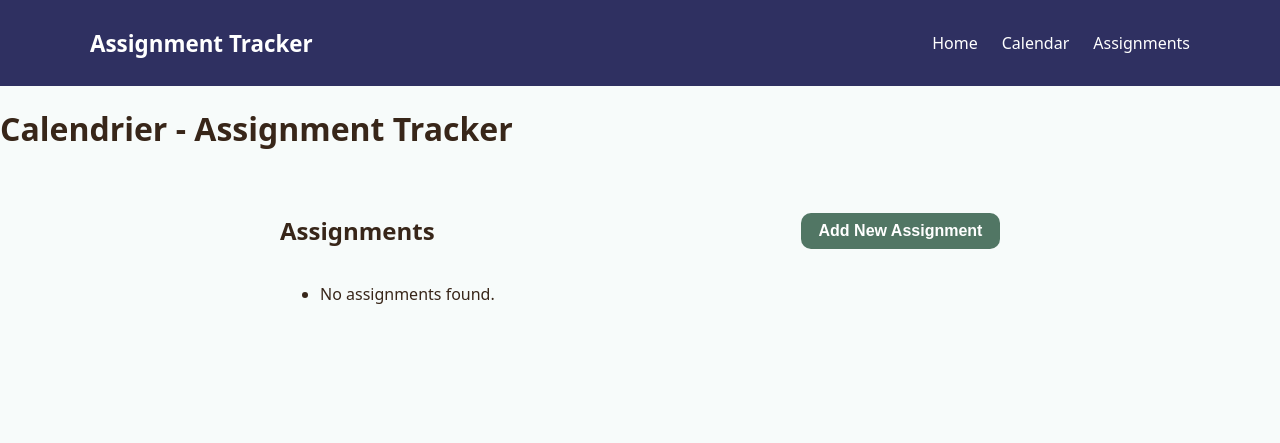
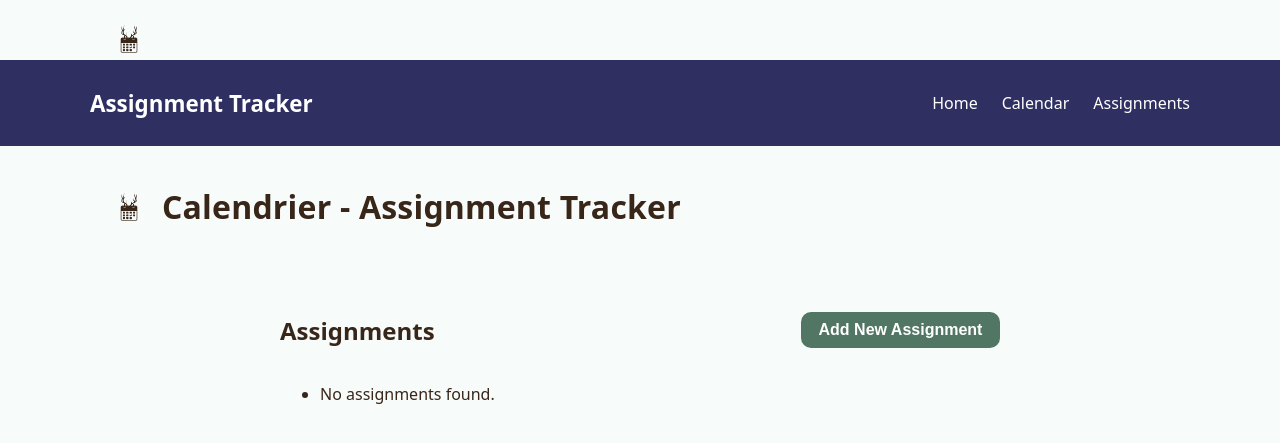
Before and after one commit to sophiadhm/4250-Semester-Project, a Flask app: page / in a window 1280 px wide. Shown: the top 443 px of the page. Run offline with Flask 3, Linux system fonts and the light colour scheme; data that the repository does not hold is empty.

Commit message:
Added favicon, icon next to title and the required css

```diff
--- a/flask_application/static/style.css
+++ b/flask_application/static/style.css
@@ -96,6 +96,28 @@ body{
   margin: 1.5rem auto;
   max-width: 760px;
 }
+.heading-container{
+  max-width: 1100px;
+  margin: 18px auto 0;
+  padding: 0 18px;
+
+  display: flex;
+  align-items: center;
+  gap: 12px;
+}
+
+.icon-img{
+  width: 42px;
+  height: 42px;
+  object-fit: contain;
+}
+
+.page-title{
+  font-size: 2rem;
+  font-weight: 800;
+  color: #382619; /* Dark Coffee */
+  letter-spacing: 0.2px;
+}
 
 .assignments-header{
   display:flex;
--- a/flask_application/templates/base.html
+++ b/flask_application/templates/base.html
@@ -3,9 +3,12 @@
 
 
 <head>
-    <title>{% block title %}Calendrier{% endblock %}</title>
-    <link rel="stylesheet" href="{{ url_for('static', filename='style.css')}}">
-
+    <div class="heading-container">
+        <img src="/static/images/logo.png" alt="Home icon" class="icon-img">
+        <title>{% block title %}Calendrier{% endblock %}</title>
+        <link rel="stylesheet" href="{{ url_for('static', filename='style.css')}}">
+        <link rel="icon" type="image/x-icon" href="/static/images/logo.png">
+    </div>
 </head>
 <body>
 
--- a/flask_application/templates/index.html
+++ b/flask_application/templates/index.html
@@ -1,8 +1,9 @@
 {% extends "base.html" %}
 {% block content %}
-
+<div class="heading-container">
+<img src="/static/images/logo.png" alt="Home icon" class="icon-img">
 <h1 class="page-title">Calendrier - Assignment Tracker</h1>
-
+</div>
 <div class="assignments-section">
     <div class="assignments-header">
         <h2>Assignments</h2>
```
Also changed, not shown: flask_application/static/images/logo.png (added).
